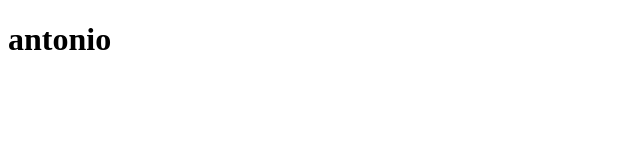
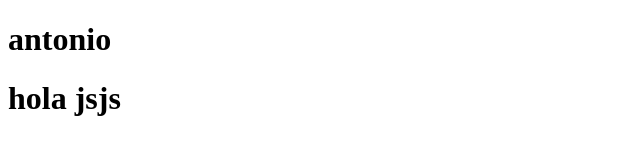
Before and after one commit to cuddlyantonio/repos, a plain HTML site: page index.html in a window 1280 px wide. Shown: the whole page, without its empty margins (0-640 px from the left). Drawn offline with Linux system fonts and the light colour scheme.

Commit message:
texto agregado

```diff
--- a/index.html
+++ b/index.html
@@ -7,7 +7,7 @@
 </head>
 <body>
     <h1>antonio</h1>
-
+    <h1>hola jsjs</h1>
     <div id="container">
 
 
```
